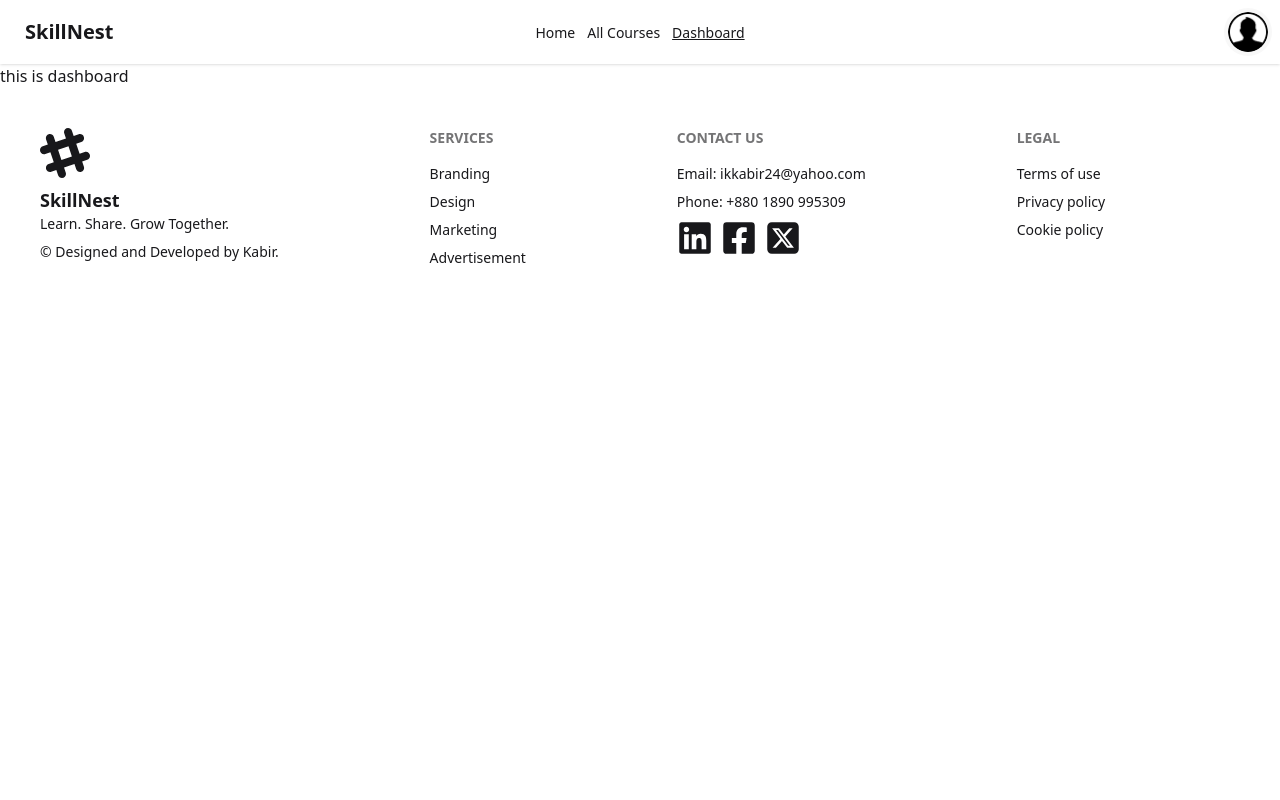
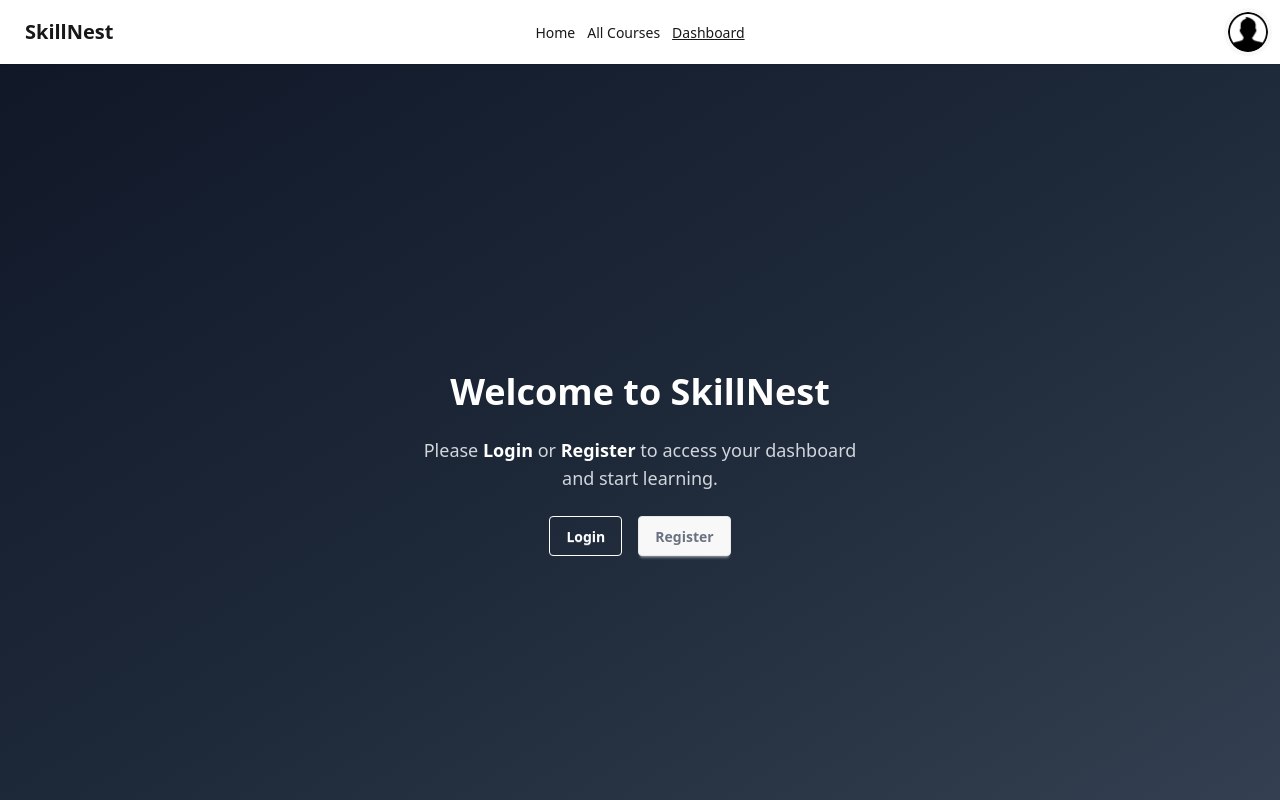
Before and after one commit to ikkabir24/client-assignment-10-1190, a React (Vite) app: page /dashboard in a window 1280 px wide. Shown: the top 800 px of the page. Built offline with nearby package versions, Linux system fonts and the light colour scheme; no server answers.

Commit message:
simple bug fix

```diff
--- a/src/Components/Dashboard/Dashboard.jsx
+++ b/src/Components/Dashboard/Dashboard.jsx
@@ -1,9 +1,50 @@
-import React from 'react';
+import React, { use } from 'react';
+import { Link, NavLink, Outlet } from 'react-router';
+import { AuthContext } from '../../provider/AuthProvider';
 
 const Dashboard = () => {
+
+    const { user } = use(AuthContext);
+
+    if (!user) {
+        return (
+            <div className="min-h-screen flex items-center justify-center bg-gradient-to-br from-gray-900 via-gray-800 to-gray-700 text-white px-4">
+                <div className="text-center space-y-6 max-w-md">
+                    <h1 className="text-4xl font-bold">Welcome to SkillNest</h1>
+                    <p className="text-lg text-gray-300">
+                        Please <span className="font-semibold text-white">Login</span> or <span className="font-semibold text-white">Register</span> to access your dashboard and start learning.
+                    </p>
+                    <div className="flex justify-center gap-4">
+                        <Link to="/login">
+                            <button className="btn btn-outline btn-light">Login</button>
+                        </Link>
+                        <Link to="/register">
+                            <button className="btn btn-light text-gray-500">Register</button>
+                        </Link>
+                    </div>
+                </div>
+            </div>
+
+        )
+    }
+
     return (
-        <div>
-            this is dashboard
+        <div className='p-3'>
+            <div className='flex justify-between'>
+                <div className='flex gap-2'>
+                    {
+                        user && <NavLink className={'btn btn-outline btn-light justify-start text-start'} to={'/dashboard/myCreations'}>My Courses</NavLink>
+                    }
+                    {
+                        user && <NavLink className={'btn btn-outline btn-light justify-start text-start'} to={'/dashboard/MyEnrolements'}>My Enrolements</NavLink>
+                    }
+                </div>
+                {
+                    user && <NavLink className={'btn btn-primary btn-light justify-start text-start'} to={'/createCourse'}>Create A Course</NavLink>
+                }
+            </div>
+
+            <Outlet></Outlet>
         </div>
     );
 };
--- a/src/Components/MyCreations/CreateCourse.jsx
+++ b/src/Components/MyCreations/CreateCourse.jsx
@@ -3,10 +3,13 @@ import { AuthContext } from '../../provider/AuthProvider';
 import LoadingPage from '../LoadingPage/LoadingPage';
 import { toast } from 'react-toastify';
 import axios from 'axios';
+import { IoArrowBack } from 'react-icons/io5';
+import { useNavigate } from 'react-router';
 
 const CreateCourse = () => {
 
     const { user } = use(AuthContext);
+    const navigate = useNavigate();
 
     const handleOnSubmit = (e) => {
 
@@ -27,10 +30,10 @@ const CreateCourse = () => {
         }
 
         axios.post('http://localhost:3000/courses', newCourse)
-        .then(()=>{
+            .then(() => {
                 toast("Congratulations, You've successfully created your course..!")
             })
-        .catch(error=>{
+            .catch(error => {
                 toast(error.message)
                 console.log(error)
             })
@@ -38,8 +41,21 @@ const CreateCourse = () => {
         console.log(newCourse);
     }
 
+    const handleBack = () => {
+        navigate(-1);
+    }
+
     return (
+
+        <div>
+
             <form onSubmit={handleOnSubmit} className="max-w-3xl mx-auto bg-base-200 p-6 rounded-lg shadow-md space-y-4">
+
+                <button type='button' onClick={handleBack} className='flex gap-2 items-center btn btn-outline'>
+                    <IoArrowBack />
+                    Back
+                </button>
+
                 <h2 className="text-2xl font-bold mb-4">Create New Course</h2>
 
                 <label className="form-control w-full">
@@ -47,6 +63,7 @@ const CreateCourse = () => {
                     <input
                         type="text"
                         name="title"
+                        required
                         placeholder="Enter course title"
                         className="input input-bordered w-full"
 
@@ -58,6 +75,7 @@ const CreateCourse = () => {
                     <input
                         type="text"
                         name="imageUrl"
+                        required
                         placeholder="Paste image URL"
                         className="input input-bordered w-full"
 
@@ -69,6 +87,7 @@ const CreateCourse = () => {
                     <input
                         type="number"
                         name="price"
+                        required
                         placeholder="Enter price in Taka"
                         className="input input-bordered w-full"
 
@@ -78,6 +97,7 @@ const CreateCourse = () => {
                 <label className="form-control w-full">
                     <span className="label-text mb-1">Course Duration</span>
                     <input
+                        required
                         type="text"
                         name="courseDuration"
                         placeholder="e.g. 4 weeks"
@@ -91,7 +111,7 @@ const CreateCourse = () => {
                     <select
                         name="category"
                         className="select select-bordered w-full"
-
+                        required
                         defaultValue=""
                     >
                         <option value="" disabled>Select a category</option>
@@ -106,6 +126,7 @@ const CreateCourse = () => {
                 <label className="form-control w-full">
                     <span className="label-text mb-1">Course Description</span>
                     <textarea
+                        required
                         name="description"
                         placeholder="Write a brief course overview"
                         className="textarea textarea-bordered w-full"
@@ -117,6 +138,7 @@ const CreateCourse = () => {
                 <label className="form-control w-full">
                     <span className="label-text mb-1">Instructor Email</span>
                     <input
+                        required
                         type="email"
                         name="ownerEmail"
                         defaultValue={user.email}
@@ -129,6 +151,7 @@ const CreateCourse = () => {
                 <label className="form-control w-full">
                     <span className="label-text mb-1">Rating (1–5)</span>
                     <input
+                        required
                         type="number"
                         name="rating"
                         placeholder="Give a rating"
@@ -141,6 +164,7 @@ const CreateCourse = () => {
 
                 <button type="submit" className="btn btn-primary w-full">Create Course</button>
             </form>
+        </div>
 
     );
 
--- a/src/Components/MyCreations/MyCreations.jsx
+++ b/src/Components/MyCreations/MyCreations.jsx
@@ -30,9 +30,8 @@ const MyCreations = () => {
 
     return (
         <div>
-            <div className='flex justify-between items-center p-3'>
+            <div className='p-3'>
                 <h1 className='font-semibold text-lg'>My Courses: {myCourse.length}</h1>
-                <Link to='/createCourse' className="btn btn-outline btn-light">Create a Course</Link>
             </div>
 
 
--- a/src/Components/Navbar/Navbar.jsx
+++ b/src/Components/Navbar/Navbar.jsx
@@ -21,12 +21,12 @@ const Navbar = () => {
     const links = <ul className='flex flex-col md:flex-row space-x-3'>
         <NavLink to={'/'}>Home</NavLink>
         <NavLink to={'/allCourses'}>All Courses</NavLink>
-        {
+        {/* {
             user && <NavLink to={'/myCreations'}>My Courses</NavLink>
         }
         {
             user && <NavLink to={'/MyEnrolements'}>My Enrolements</NavLink>
-        }
+        } */}
         <NavLink to={'/dashboard'}>Dashboard</NavLink>
     </ul>
 
--- a/src/Router/Router.jsx
+++ b/src/Router/Router.jsx
@@ -26,16 +26,8 @@ const router = createBrowserRouter(
                 {
                     path: '/allCourses',
                     Component: AllCourses,
-                    loader: ()=> fetch('http://localhost:3000/categories'),
+                    loader: () => fetch('http://localhost:3000/categories'),
                     HydrateFallback: LoadingPage
-                },
-                {
-                    path: '/myCreations',
-                    element: <PrivateRoute><MyCreations></MyCreations></PrivateRoute>
-                },
-                {
-                    path: '/myEnrolements',
-                    element: <PrivateRoute><MyEnrolements></MyEnrolements></PrivateRoute>
                 },
                 {
                     path: '/createCourse',
@@ -43,19 +35,30 @@ const router = createBrowserRouter(
                 },
                 {
                     path: '/updateCourse/:id',
-                    loader:({params})=>fetch(`http://localhost:3000/courses/${params.id}`),
+                    loader: ({ params }) => fetch(`http://localhost:3000/courses/${params.id}`),
                     HydrateFallback: LoadingPage,
                     element: <PrivateRoute><UpdateCourse></UpdateCourse></PrivateRoute>
                 },
                 {
                     path: '/courseDetails/:id',
-                    loader: ({params})=>fetch(`http://localhost:3000/courses/${params.id}`),
-                    HydrateFallback:LoadingPage,
+                    loader: ({ params }) => fetch(`http://localhost:3000/courses/${params.id}`),
+                    HydrateFallback: LoadingPage,
                     element: <PrivateRoute><CourseDetails></CourseDetails></PrivateRoute>
                 },
                 {
                     path: '/dashboard',
-                    Component: Dashboard
+                    Component: Dashboard,
+                    children: [
+                        {
+                            index: true,
+                            path: '/dashboard/myCreations',
+                            element: <PrivateRoute><MyCreations></MyCreations></PrivateRoute>
+                        },
+                        {
+                            path: '/dashboard/myEnrolements',
+                            element: <PrivateRoute><MyEnrolements></MyEnrolements></PrivateRoute>
+                        },
+                    ]
                 },
                 {
                     path: "/login",
```
Lines whose indentation alone changed are shown as unchanged.
